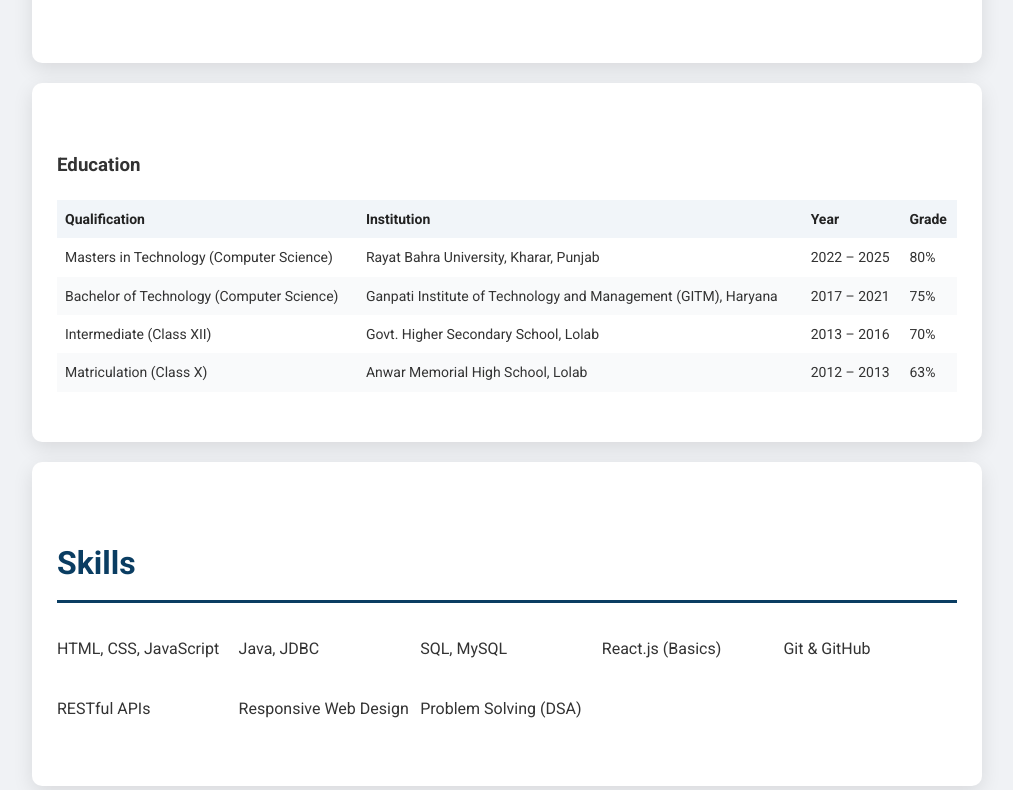
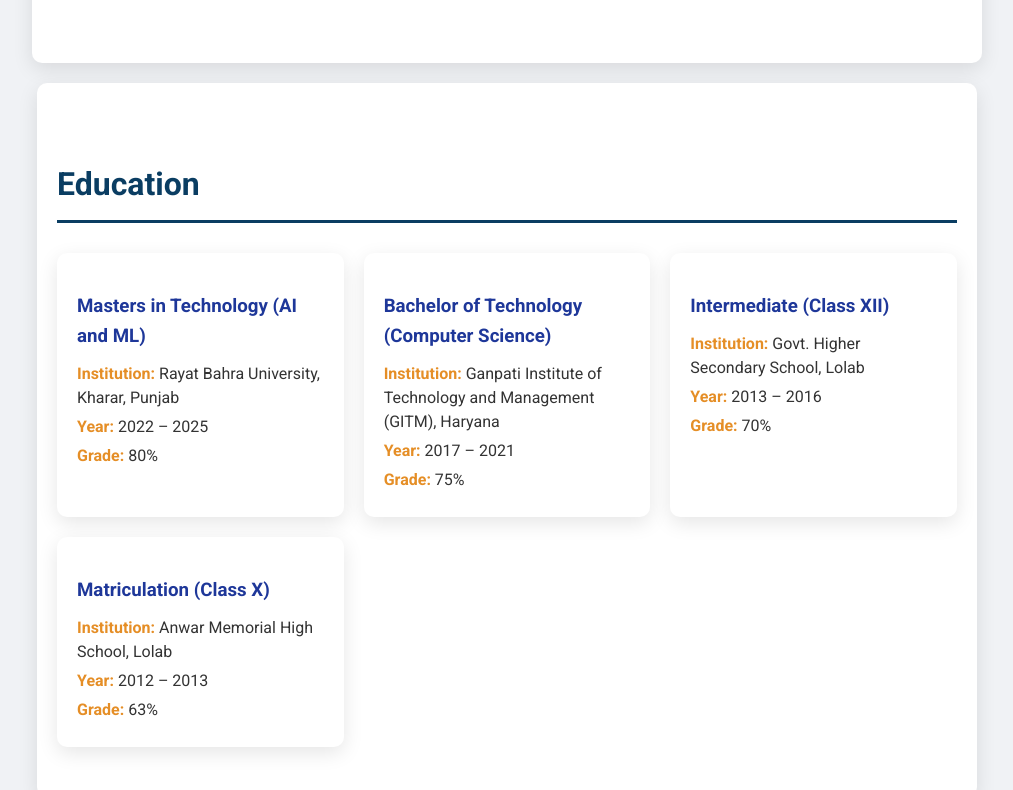
Before and after one commit to ahMudasir/PortfolioResume, a plain HTML site: page Resume.html in a window 1280 px wide. Shown: the part 954-1744 px from the top of the page, without its empty margins (133-1146 px from the left). Drawn offline with Linux system fonts and the light colour scheme.

Commit message:
update code

```diff
--- a/Resume.css
+++ b/Resume.css
@@ -127,6 +127,53 @@ footer {
             transform: translateY(-3px);
             box-shadow: 0 8px 20px rgba(0, 0, 0, 0.12);
         }
+        #education {
+            padding: 50px 20px;
+            max-width: 900px;
+            margin: 20px auto;
+        }
+
+        #education h2 {
+            color: #0a3d62;
+            border-bottom: 3px solid #0a3d62;
+            padding-bottom: 10px;
+            margin-bottom: 30px;
+            font-size: 2em;
+        }
+
+        .education-container {
+            display: grid;
+            grid-template-columns: repeat(auto-fit, minmax(250px, 1fr));
+            gap: 20px;
+        }
+
+        .education-card {
+            background-color: #fff;
+            padding: 20px;
+            border-radius: 10px;
+            box-shadow: 0 6px 20px rgba(0,0,0,0.1);
+            transition: transform 0.3s ease, box-shadow 0.3s ease;
+        }
+
+        .education-card:hover {
+            transform: translateY(-5px);
+            box-shadow: 0 10px 25px rgba(0,0,0,0.15);
+        }
+
+        .education-card h3 {
+            color: #1e3799;
+            margin-bottom: 10px;
+        }
+
+        .education-card p {
+            margin: 5px 0;
+            line-height: 1.5;
+        }
+
+        .education-card strong {
+            color: #e58e26; /* Accent color for labels */
+        }
+
 
         /* Responsive */
         @media (max-width: 768px) {
--- a/Resume.html
+++ b/Resume.html
@@ -21,6 +21,7 @@
                               <li><a href="#skills">Skills</a></li>
                               <li><a href="#projects">Projects</a></li>
                               <li><a href="#contact">Contact</a></li>
+                              <li><a href="#activity">Extra-Curricular Activities</a></li>
                           </ul>
                       </nav>
                   </header>
@@ -47,44 +48,36 @@
                   </section>
 
                       <section id="education">
-                    <h3>Education</h3>
-                    <table style="width:100%; border-collapse:collapse; font-size:14px;">
-                        <thead style="background:#f1f5f9; color:#222;">
-                            <tr>
-                                <th style="text-align:left; padding:8px;">Qualification</th>
-                                <th style="text-align:left; padding:8px;">Institution</th>
-                                <th style="text-align:left; padding:8px;">Year</th>
-                                <th style="text-align:left; padding:8px;">Grade</th>
-                            </tr>
-                        </thead>
-                        <tbody>
-                            <tr>
-                                <td style="padding:8px;">Masters in Technology (Computer Science)</td>
-                                <td style="padding:8px;">Rayat Bahra University, Kharar, Punjab</td>
-                                <td style="padding:8px;">2022 – 2025</td>
-                                <td style="padding:8px;">80%</td>
-                            </tr>
-                            <tr style="background:#f9fafb;">
-                                <td style="padding:8px;">Bachelor of Technology (Computer Science)</td>
-                                <td style="padding:8px;">Ganpati Institute of Technology and Management (GITM), Haryana</td>
-                                <td style="padding:8px;">2017 – 2021</td>
-                                <td style="padding:8px;">75%</td>
-                            </tr>
-                            <tr>
-                                <td style="padding:8px;">Intermediate (Class XII)</td>
-                                <td style="padding:8px;">Govt. Higher Secondary School, Lolab</td>
-                                <td style="padding:8px;">2013 – 2016</td>
-                                <td style="padding:8px;">70%</td>
-                            </tr>
-                            <tr style="background:#f9fafb;">
-                                <td style="padding:8px;">Matriculation (Class X)</td>
-                                <td style="padding:8px;">Anwar Memorial High School, Lolab</td>
-                                <td style="padding:8px;">2012 – 2013</td>
-                                <td style="padding:8px;">63%</td>
-                            </tr>
-                        </tbody>
-                    </table>
+                <h2>Education</h2>
+                <div class="education-container">
+                    <div class="education-card">
+                        <h3>Masters in Technology (AI and ML)</h3>
+                        <p><strong>Institution:</strong> Rayat Bahra University, Kharar, Punjab</p>
+                        <p><strong>Year:</strong> 2022 – 2025</p>
+                        <p><strong>Grade:</strong> 80%</p>
+                    </div>
+                    <div class="education-card">
+                        <h3>Bachelor of Technology (Computer Science)</h3>
+                        <p><strong>Institution:</strong> Ganpati Institute of Technology and Management (GITM), Haryana</p>
+                        <p><strong>Year:</strong> 2017 – 2021</p>
+                        <p><strong>Grade:</strong> 75%</p>
+                    </div>
+                    <div class="education-card">
+                        <h3>Intermediate (Class XII)</h3>
+                        <p><strong>Institution:</strong> Govt. Higher Secondary School, Lolab</p>
+                        <p><strong>Year:</strong> 2013 – 2016</p>
+                        <p><strong>Grade:</strong> 70%</p>
+                    </div>
+                    <div class="education-card">
+                        <h3>Matriculation (Class X)</h3>
+                        <p><strong>Institution:</strong> Anwar Memorial High School, Lolab</p>
+                        <p><strong>Year:</strong> 2012 – 2013</p>
+                        <p><strong>Grade:</strong> 63%</p>
+                    </div>
+                </div>
           </section>
+
+
 
                   <section id="skills">
                       <h2>Skills</h2>
@@ -134,6 +127,18 @@
                       </ul>
                   </section>
 
+                  <section id="activity">
+                <h2>Extra-Curricular Activities</h2>
+                <ul>
+                    <li>Participated in <strong>Sports & Athletics</strong> events.</li>
+                    <li>Participated in <strong>Debates, Quizzes, and Seminars</strong>.</li>
+                    <li>Participated in <strong>Cultural Events</strong> in college.</li>
+                    <li>Completed <strong>Backend Development</strong> course from NewtonSchool.</li>
+                    <li>Solved <strong>500+ DSA questions</strong> on GeeksforGeeks.</li>
+                </ul>
+            </section>
+
+
                   <section id="contact">
                       <h2>Contact</h2>
                       <p>Email: ahmadmudasir547@gmail.com</p>
```
Lines whose indentation alone changed are shown as unchanged.
